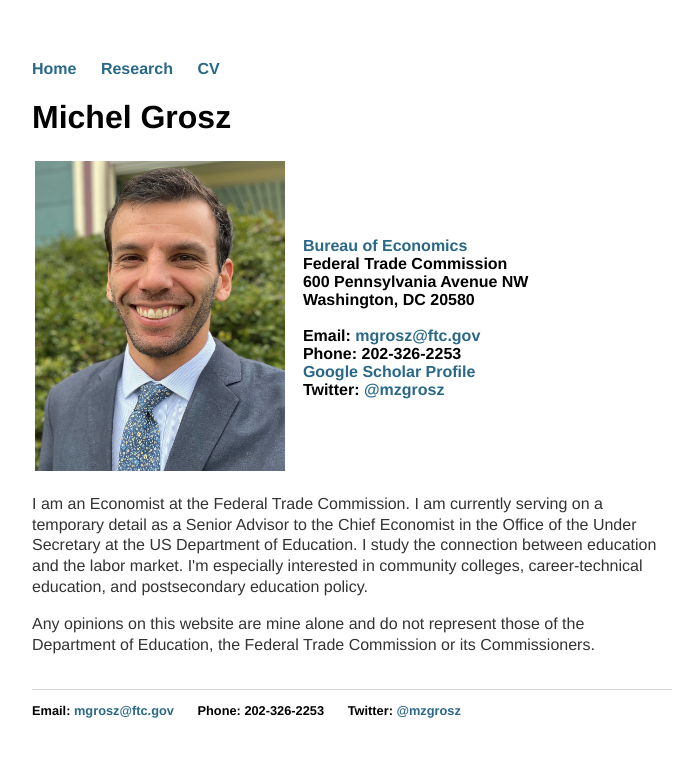
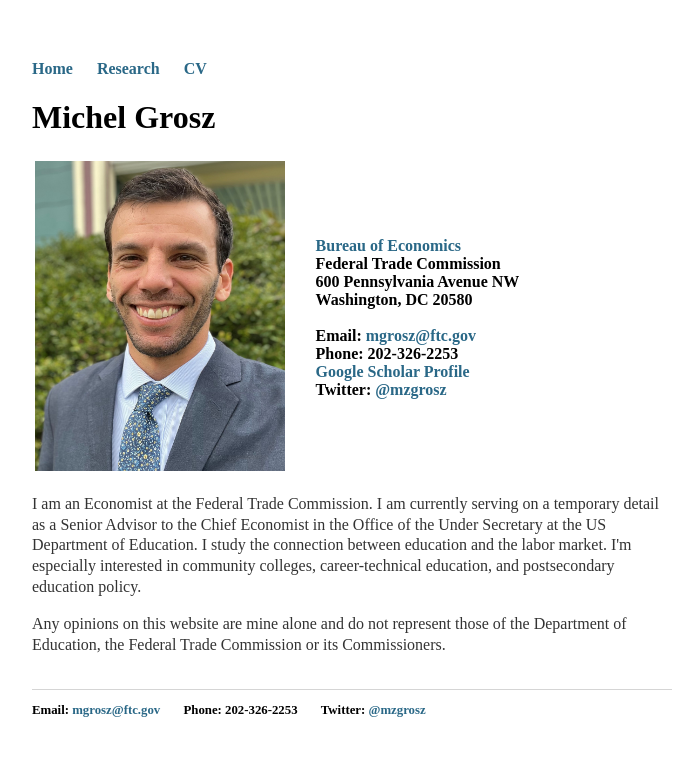
Before and after one commit to mzgrosz/mzgrosz.github.io, a Jekyll site: the page built from index.html, in a window 1280 px wide. Shown: the top 757 px of the page, without its empty margins (288-977 px from the left). Built offline with Jekyll 4.4.1, drawn with Linux system fonts in a browser that asks for light colours.

Commit message:
Update main.css
fonts from helvetica san serif

```diff
--- a/css/main.css
+++ b/css/main.css
@@ -3,7 +3,7 @@ body {
     width: 50%;
 }
 nav ul, footer ul {
-    font-family:'Helvetica', 'Arial', 'Sans-Serif';
+    font-family:"Times New Roman", Times, serif;
     padding: 0px;
     list-style: none;
     font-weight: bold;
@@ -20,18 +20,18 @@ a:hover {
     text-decoration: underline;
 }
 h1 {
-    font-family:'Helvetica', 'Arial', 'Sans-Serif';
+    font-family: "Times New Roman", Times, serif;
 }
 h2 {
-    font-family:'Helvetica', 'Arial', 'Sans-Serif';
+    font-family: "Times New Roman", Times, serif;
 }
 h3 {
-    font-family:'Helvetica', 'Arial', 'Sans-Serif';
+    font-family: "Times New Roman", Times, serif;
      font-size: 1.3em;
 
 }
 p {
-    font-family:'Helvetica', 'Arial', 'Sans-Serif';
+    font-family: "Times New Roman", Times, serif;
     font-size: 1em;
     line-height: 1.3em;
     color: #333;
@@ -52,7 +52,7 @@ ul.posts li {
 
 th {
   text-align: left;
-  font-family:'Helvetica', 'Arial', 'Sans-Serif';
+  font-family: "Times New Roman", Times, serif;
 
 }
 
```
